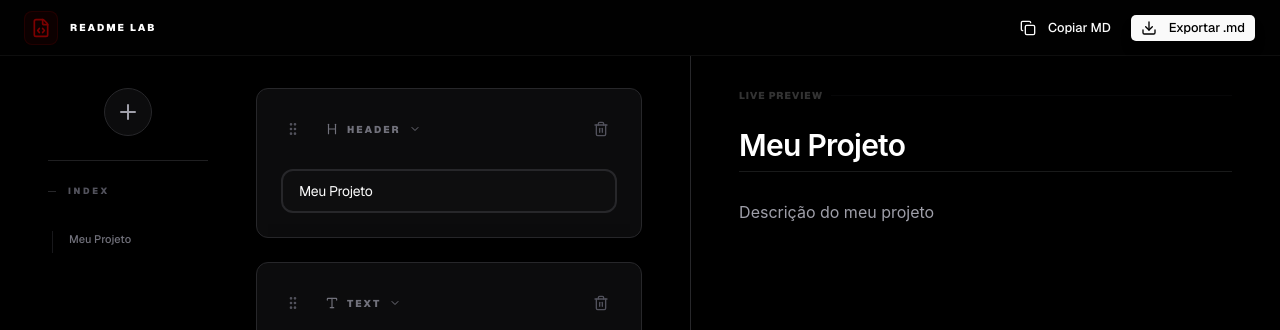
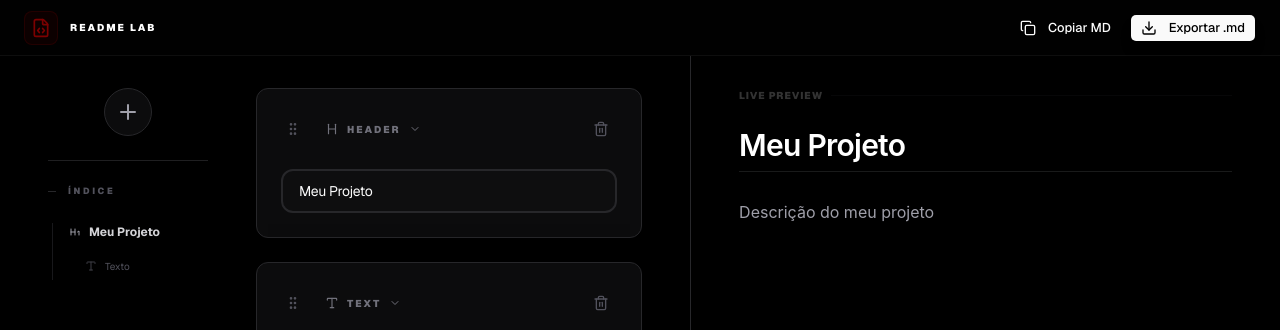
Before and after one commit to arthurgian/readme-lab, a Next.js app: page / in a window 1280 px wide. Shown: the top 330 px of the page. Built offline with nearby package versions, Linux system fonts and the light colour scheme.

Commit message:
feat(index | editor): refined index, added go to block by clicking in prop index

```diff
--- a/src/components/editor/outline.tsx
+++ b/src/components/editor/outline.tsx
@@ -2,40 +2,177 @@
 
 import { useReadme } from "@/store/ReadmeContext";
 import { ReadmeBlock } from "@/types/readme";
+import { cn } from "@/lib/utils";
+import {
+  Heading1,
+  Heading2,
+  Heading3,
+  Type,
+  Terminal,
+  Layout,
+  Cpu,
+  Image as ImageIcon,
+  Table,
+  SeparatorHorizontal,
+} from "lucide-react";
+
+const getBlockDisplayInfo = (block: ReadmeBlock) => {
+  switch (block.type) {
+    case "header": {
+      const level = block.content.level || 1;
+      const Icon = level === 1 ? Heading1 : level === 2 ? Heading2 : Heading3;
+
+      const className =
+        level === 1
+          ? "text-[12px] font-bold text-zinc-300"
+          : level === 2
+            ? "text-[11px] font-semibold text-zinc-400 ml-2"
+            : "text-[11px] font-medium text-zinc-500 ml-4";
+
+      const iconClass = level === 1 ? "text-zinc-400" : "text-zinc-600";
+
+      return {
+        icon: Icon,
+        label: block.content.title || "Sem título",
+        className,
+        iconClass,
+      };
+    }
+    case "text":
+      return {
+        icon: Type,
+        label: "Texto",
+        className: "text-[10px] text-zinc-600 font-normal ml-4",
+        iconClass: "text-zinc-700",
+      };
+    case "command":
+      return {
+        icon: Terminal,
+        label: "Comando",
+        className: "text-[10px] text-zinc-600 font-normal ml-4",
+        iconClass: "text-zinc-700",
+      };
+    case "badges":
+      return {
+        icon: Layout,
+        label: "Badges",
+        className: "text-[10px] text-zinc-600 font-normal ml-4",
+        iconClass: "text-zinc-700",
+      };
+    case "techstack":
+      return {
+        icon: Cpu,
+        label: "Skills",
+        className: "text-[10px] text-zinc-600 font-normal ml-4",
+        iconClass: "text-zinc-700",
+      };
+    case "image":
+      return {
+        icon: ImageIcon,
+        label: "Imagem",
+        className: "text-[10px] text-zinc-600 font-normal ml-4",
+        iconClass: "text-zinc-700",
+      };
+    case "table":
+      return {
+        icon: Table,
+        label: "Tabela",
+        className: "text-[10px] text-zinc-600 font-normal ml-4",
+        iconClass: "text-zinc-700",
+      };
+    case "hr":
+      return {
+        icon: SeparatorHorizontal,
+        label: "Divisor",
+        className: "text-[10px] text-zinc-600 font-normal ml-4",
+        iconClass: "text-zinc-700",
+      };
+    default:
+      return {
+        icon: Type,
+        label: "Bloco",
+        className: "text-[10px] text-zinc-600 font-normal ml-4",
+        iconClass: "text-zinc-700",
+      };
+  }
+};
 
 export function Outline() {
   const { state } = useReadme();
+  const blocks = state.blocks;
 
-  const headers = state.blocks.filter(
-    (block): block is Extract<ReadmeBlock, { type: "header" }> => {
-      return block.type === "header" && !!block.content.title;
-    },
-  );
+  const scrollToBlock = (id: string) => {
+    const element = document.getElementById(id);
+    if (element) {
+      element.scrollIntoView({ behavior: "smooth", block: "center" });
+
+      element.classList.add("ring-2", "ring-primary/50", "border-primary/50");
+
+      if ((element as any)._flashTimeout) {
+        clearTimeout((element as any)._flashTimeout);
+      }
+
+      (element as any)._flashTimeout = setTimeout(() => {
+        element.classList.remove(
+          "ring-2",
+          "ring-primary/50",
+          "border-primary/50",
+        );
+      }, 1000);
+    }
+  };
 
   return (
-    <nav className="custom-scrollbar flex max-h-[calc(100vh-120px)] flex-col gap-8 overflow-y-auto pr-2">
+    <nav className="custom-scrollbar flex w-full flex-col gap-6 pr-2">
       <div className="flex shrink-0 items-center gap-3">
         <div className="h-px w-2 bg-zinc-800" />
         <span className="text-[9px] font-black tracking-[0.3em] text-zinc-600 uppercase">
-          Index
+          Índice
         </span>
       </div>
 
-      <ul className="ml-1 flex flex-col gap-4 border-l border-zinc-900 pl-4">
-        {headers.map((h) => (
-          <li key={h.id}>
-            <button className="group flex flex-col text-left transition-all">
-              <span className="group-hover:text-primary line-clamp-1 text-[11px] font-medium text-zinc-500">
-                {h.content.title}
-              </span>
-              <div className="bg-primary/40 mt-1 h-0.5 w-0 transition-all group-hover:w-4" />
-            </button>
-          </li>
-        ))}
+      <ul className="ml-1 flex flex-col gap-3 border-l border-zinc-900 pl-4">
+        {blocks.map((block) => {
+          const {
+            icon: Icon,
+            label,
+            className,
+            iconClass,
+          } = getBlockDisplayInfo(block);
 
-        {headers.length === 0 && (
+          return (
+            <li key={block.id} className="w-full">
+              <button
+                onClick={() => scrollToBlock(block.id)}
+                className="group flex w-full cursor-pointer flex-col text-left transition-all"
+              >
+                <div className={cn("flex items-center gap-2", className)}>
+                  <Icon
+                    className={cn(
+                      "group-hover:text-primary size-3 shrink-0 transition-colors",
+                      iconClass,
+                    )}
+                  />
+                  <span className="group-hover:text-primary line-clamp-1 transition-colors">
+                    {label}
+                  </span>
+                </div>
+                <div
+                  className={cn(
+                    "group-hover:bg-primary/40 mt-1 h-0.5 w-0 transition-all duration-300",
+                    block.type === "header" && block.content.level === 1
+                      ? "group-hover:w-8"
+                      : "ml-5 group-hover:w-4",
+                  )}
+                />
+              </button>
+            </li>
+          );
+        })}
+
+        {blocks.length === 0 && (
           <li className="text-[10px] leading-tight text-zinc-700 italic">
-            Nenhum título <br /> detectado...
+            O documento está <br /> vazio...
           </li>
         )}
       </ul>
--- a/src/components/editor/sortable-block.tsx
+++ b/src/components/editor/sortable-block.tsx
@@ -80,6 +80,7 @@ export function SortableBlock({
 
   return (
     <div
+      id={id}
       ref={setNodeRef}
       style={style}
       className={cn(
```
